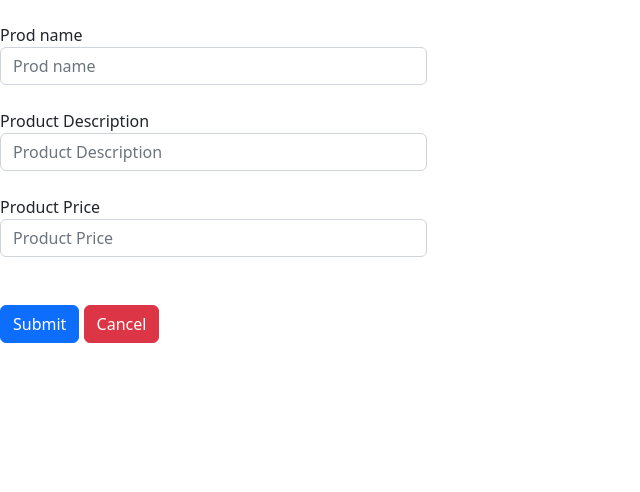
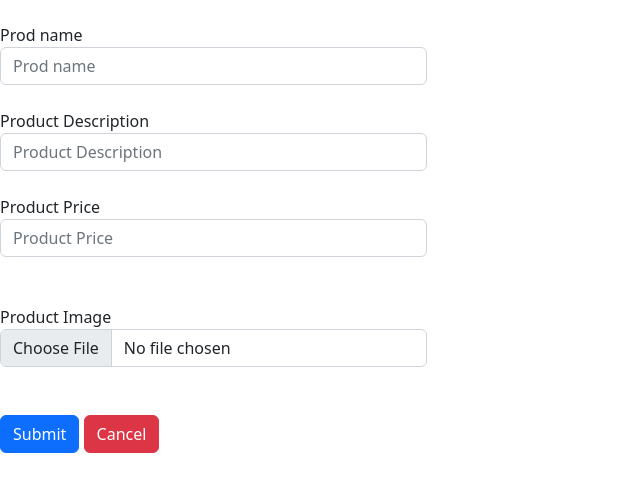
Before and after one commit to romeJG/kuyajay, a CodeIgniter app: page /database/index.php/products/index in a window 1280 px wide. Shown: the part 57-549 px from the top of the page, without its empty margins (0-640 px from the left). Run offline with CodeIgniter, Linux system fonts and the light colour scheme.

Commit message:
discussion

```diff
--- a/application/controllers/Products.php
+++ b/application/controllers/Products.php
@@ -13,9 +13,36 @@ class Products extends CI_Controller
         $this->load->view('include/header', $data);
         $this->load->view('include/navbar');
         $this->load->view('add_product_view');
+
+        //this should be in functions
+        $this->load->library('upload');
+        $this->load->library('image_lib');
     }
     public function add_product()
     {
+
+        //set conofiguration for the upload library
+        $image_config['upload_path'] = './uploads/images/';
+        $image_config['allowed_types'] = 'gif|jpg|png|jpeg|bmp';
+        // $config['max_size'] = '10000';
+        // $config['max_width'] = '10000';
+        // $config['max_height'] = '10000';
+        // $config['encrypt_name'] = true;
+
+        $this->upload->initialize($image_config);
+
+        //set configurations for image manipulation library
+        $manip_config['image_library'] = 'gd2';
+        $manip_config['maintain_ratio'] = true;
+        $manip_config['width'] = 75;
+        $manip_config['height'] = 50;
+        $manip_config['new_image'] = './uploads/images/thumbs/';
+        $manip_config['source_image'] = '';
+        $manip_config['create_thumb'] = true;
+        // $manip_config['tumb_marker'] = true;
+        $this->image_lib->initialize($manip_config);
+
+
 
         $this->load->library('form_validation'); //includes the form validation library.
         //set form validation rules
@@ -41,6 +68,21 @@ class Products extends CI_Controller
             $this->load->model('Products_model');
             //save the data to the database
             $this->Products_model->save_product($data);
+
+            if ($this->upload->do_upload('prod_image')) {
+                $image_data = $this->upload->data();
+                $manip_config['source_image'] = $image_data["full_path"];
+                $this->image_lib->initialize($manip_config);
+                $this->image_lib->resize();
+                $this->image_lib->clear();
+            } else {
+                $error = array('error' => $this->upload->display_errors());
+                $this->index();
+            }
+
+
+
+
             redirect('home/view_products');
         }
     }
--- a/application/views/add_product_view.php
+++ b/application/views/add_product_view.php
@@ -6,7 +6,7 @@
     </div>
 <?php endif; ?>
 <div class="col-md-4">
-    <?php echo form_open('Products/add_product'); ?>
+    <?php echo form_open_multipart('Products/add_product'); ?>
     <form>
         <br>
         <div class="form-group">
@@ -25,6 +25,12 @@
         </div>
         <br>
         <br>
+        <div class="form-group">
+            <label for="prod_imag">Product Image</label>
+            <input name="prod_image" type="file" class="form-control" id="prod_image" placeholder="Product Image">
+        </div>
+        <br>
+        <br>
         <button type="submit" class="btn btn-primary">Submit</button>
         <a type="a" class="btn btn-danger" href="<?= base_url('home/view_products'); ?>">Cancel</a>
     </form>
--- a/application/views/product_view.php
+++ b/application/views/product_view.php
@@ -24,9 +24,8 @@
                         <a type="a" class="btn btn-secondary">Edit Product</a>
                         <a type="a" class="btn btn-danger">Delete Product</a>
                     </td>
-                </tr>
-            <?php endforeach; ?>
+                </tr>asdasd
         </tbody>
     </table>
 
-    <a href="<?php echo base_url('home'); ?>">Back to Home</a>
+    <a type="a" href="<?= base_url('home'); ?>">Back to Home</a>
```
